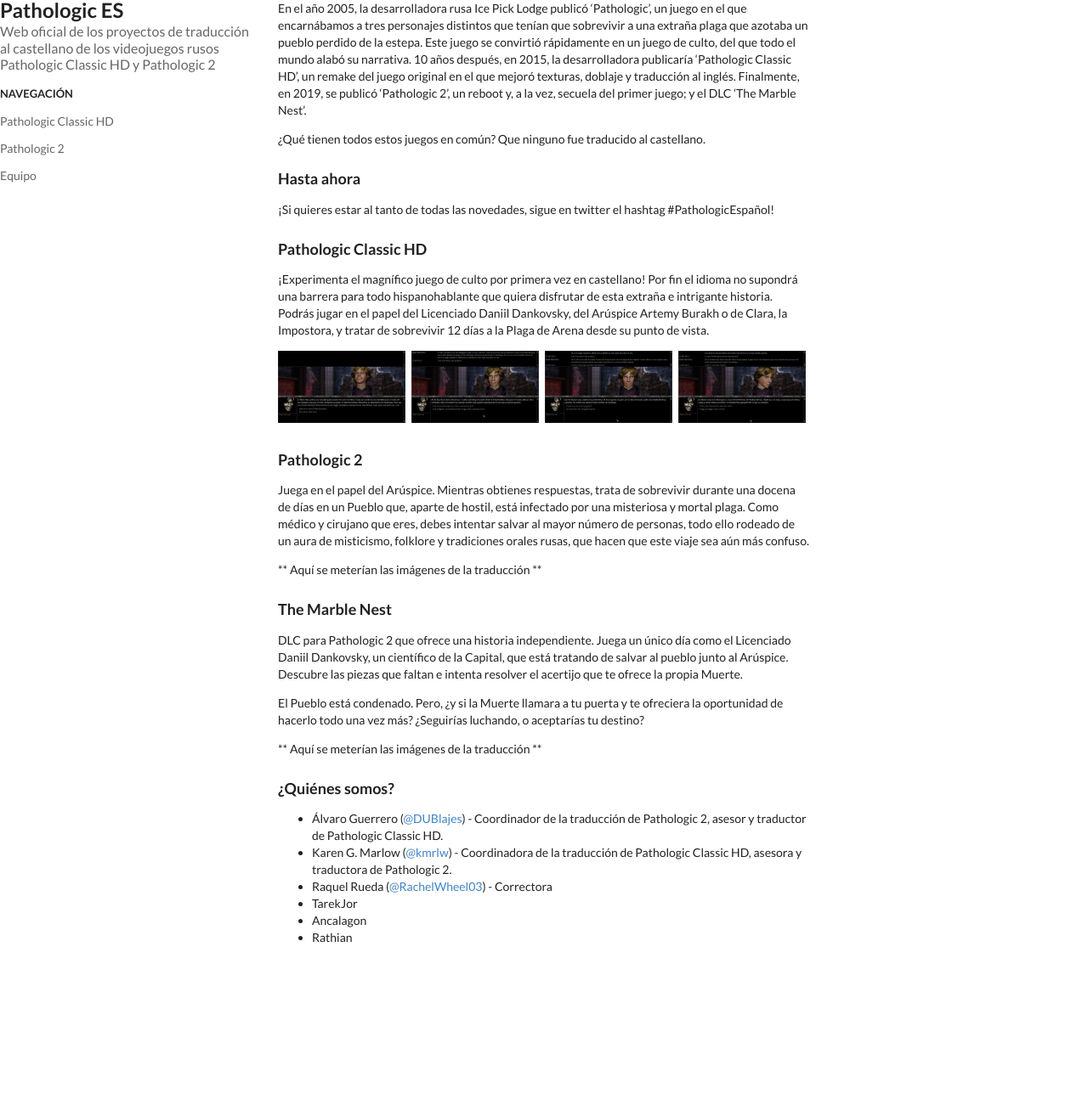
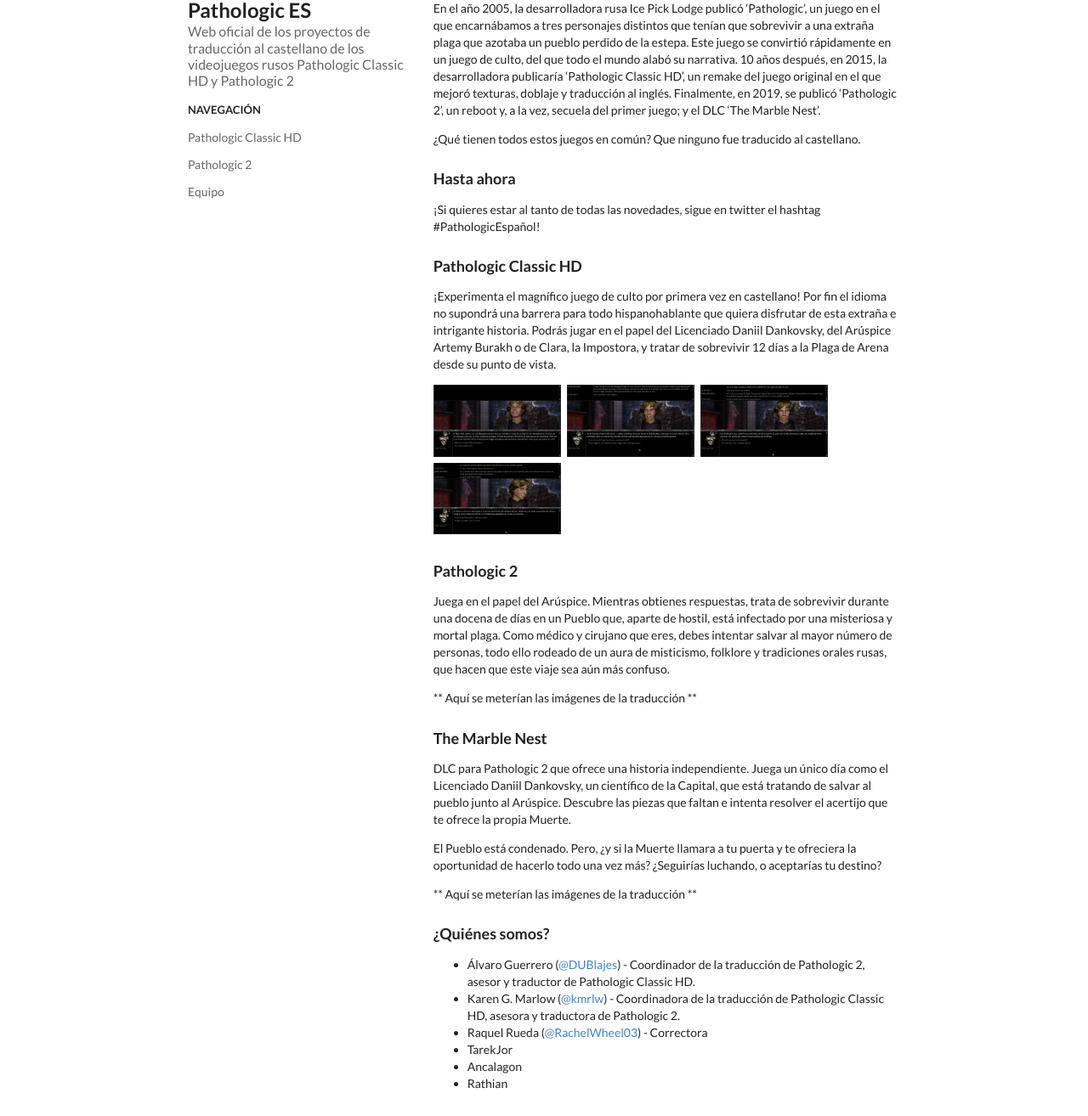
Before and after one commit to pathologic-es/pathologic-es.github.io, a Jekyll site: the page built from index.md, in a window 1280 px wide. Shown: the whole page at 85% size. Built offline with Jekyll 4.4.1, drawn with Linux system fonts in a browser that asks for light colours; before the commit the page ends 1142 px from its top, so only the background shows below that.

Commit message:
Update default.html

```diff
--- a/_layouts/default.html
+++ b/_layouts/default.html
@@ -11,7 +11,7 @@
 	<script src="https://cdnjs.cloudflare.com/ajax/libs/semantic-ui/2.4.1/semantic.min.js" integrity="sha512-dqw6X88iGgZlTsONxZK9ePmJEFrmHwpuMrsUChjAw1mRUhUITE5QU9pkcSox+ynfLhL15Sv2al5A0LVyDCmtUw==" crossorigin="anonymous"></script>
 	<script src="https://cdn.jsdelivr.net/gh/fancyapps/fancybox@3.5.7/dist/jquery.fancybox.min.js"></script>
 	<body>
-		<div class="ui grid stackable">
+		<div class="ui grid stackable centered container">
 			<div class="four wide column">
 				<h2 class="ui header">
 					{{ site.title }}
```
